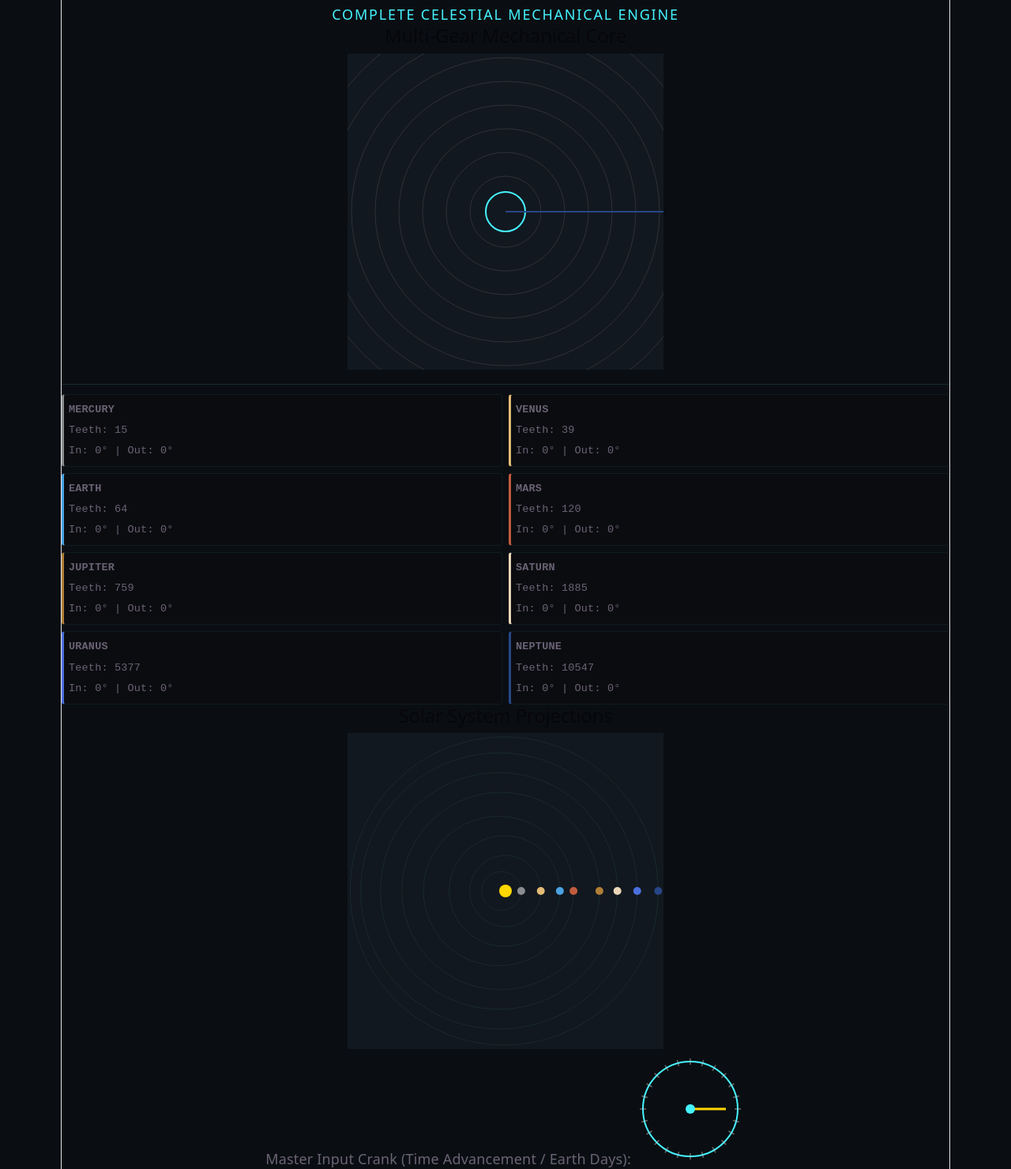
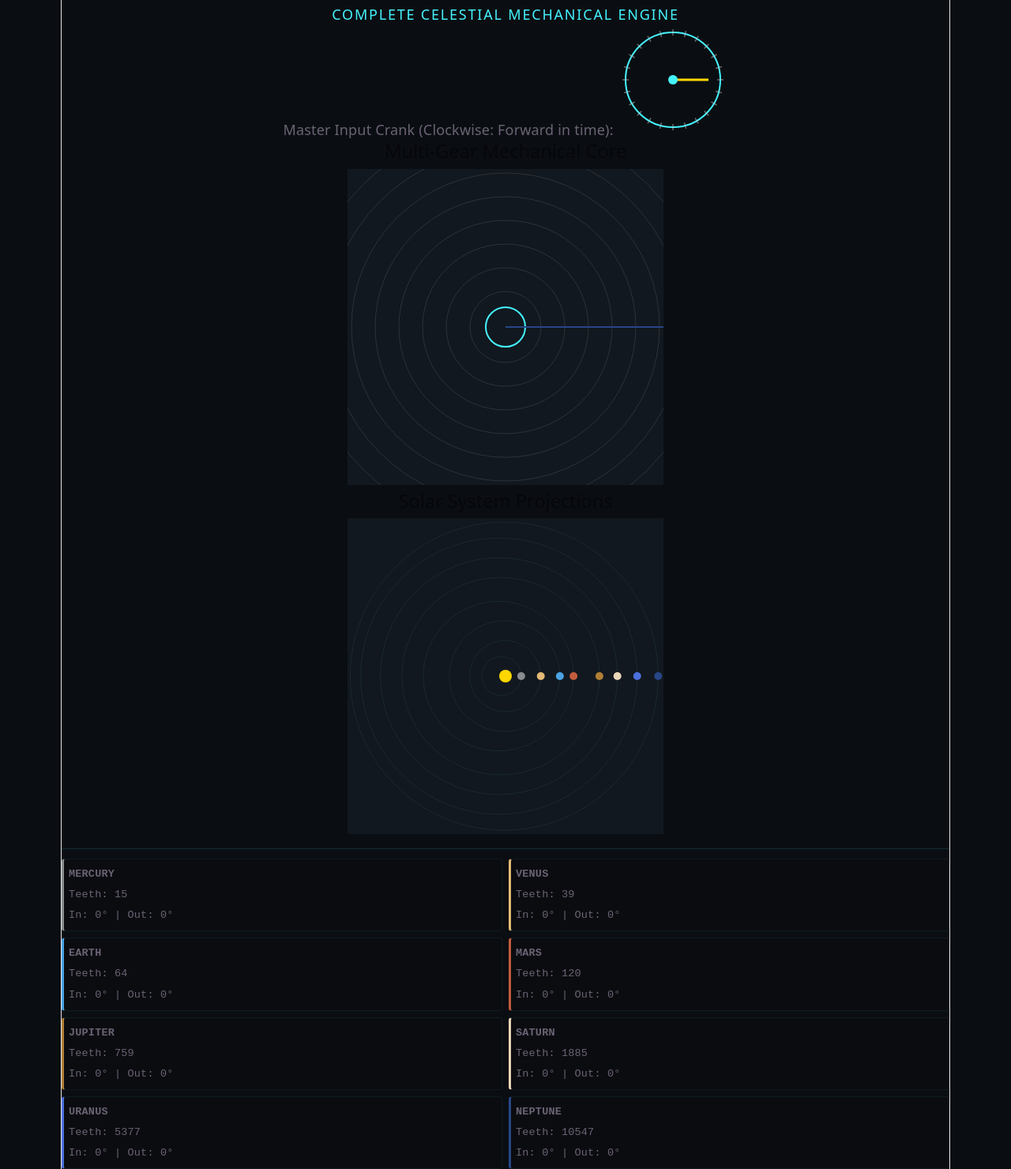
Before and after one commit to niksgraves/aethelclock, a website built with Vite: page index.html in a window 1280 px wide. Shown: the part 85-1565 px from the top of the page at 79% size. Built offline with nearby package versions, Linux system fonts and the light colour scheme.

Commit message:
trying something out, hopefully for better formatting

```diff
--- a/index.html
+++ b/index.html
@@ -14,21 +14,23 @@
 			<p style="color: #45f3ff; margin: 0; letter-spacing: 0.1rem;">COMPLETE CELESTIAL MECHANICAL ENGINE</p>
 		</header>
 		<main class="viewport-grid">
+			<div class="crank-container">
+				<label for="crankSlider">Master Input Crank (Clockwise: Forward in time):</label>
+				<canvas id="crankWheel" width="140" height="140"></canvas>
+			</div>
 			<div class="canvas-card">
 				<h2>Multi-Gear Mechanical Core</h2>
 				<canvas id="mechanicsCanvas" width="400" height="400"></canvas>
-				<div id="telemetryPanel" class="telemetry-grid"></div>
+
 			</div>
 			<div class="canvas-card">
 				<h2>Solar System Projections</h2>
 				<canvas id="cosmosCanvas" width="400" height="400"></canvas>
 			</div>
+			<div id="telemetryPanel" class="telemetry-grid"></div>
 		</main>
 
-		<div class="crank-container">
-			<label for="crankSlider">Master Input Crank (Time Advancement / Earth Days):</label>
-			<canvas id="crankWheel" width="140" height="140"></canvas>
-		</div>
+
 	</div>
 	<script type="module" src="/src/main.ts"></script>
 </body>
```
